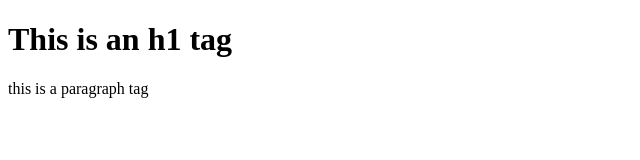
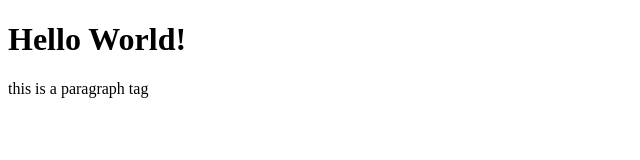
Before and after one commit to shreyas1307/100-days-of-code, a plain HTML site: page html-css-course/html module/01_basic_layout.html in a window 1280 px wide. Shown: the whole page, without its empty margins (0-640 px from the left). Drawn offline with Linux system fonts and the light colour scheme.

Commit message:
Practicing HTML

```diff
--- a/html-css-course/html module/01_basic_layout.html
+++ b/html-css-course/html module/01_basic_layout.html
@@ -7,8 +7,7 @@
     <title>Document</title>
   </head>
   <body>
-    <!-- This is a Comment -->
-    <h1>This is an h1 tag</h1>
+    <h1>Hello World!</h1>
     <p>this is a paragraph tag</p>
   </body>
 </html>
```
